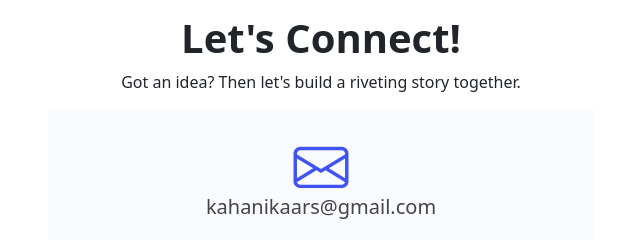
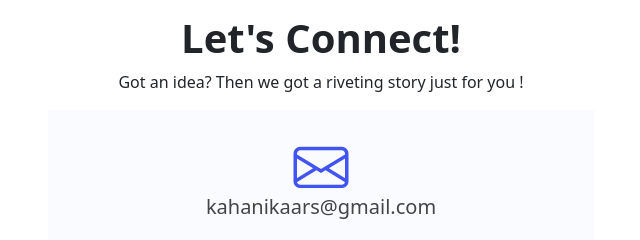
Before and after one commit to kahanikaars/kahanikaars.github.io, a website: page index.html in a window 1280 px wide. Shown: the part 2365-2605 px from the top of the page, 319-959 px from the left. Drawn offline with nearby package versions, Linux system fonts and the light colour scheme.

Commit message:
Update index.html

```diff
--- a/index.html
+++ b/index.html
@@ -155,7 +155,7 @@
 
           <header class="section-header">
             <h1 class="text-center" style="font-weight: bold;">Let's Connect!</h1>
-            <p>Got an idea? Then let's build a riveting story together.<br></p>
+            <p>Got an idea? Then we got a riveting story just for you !<br></p>
           </header>
 
           <div class="row gy-4 justify-content-center">
```
